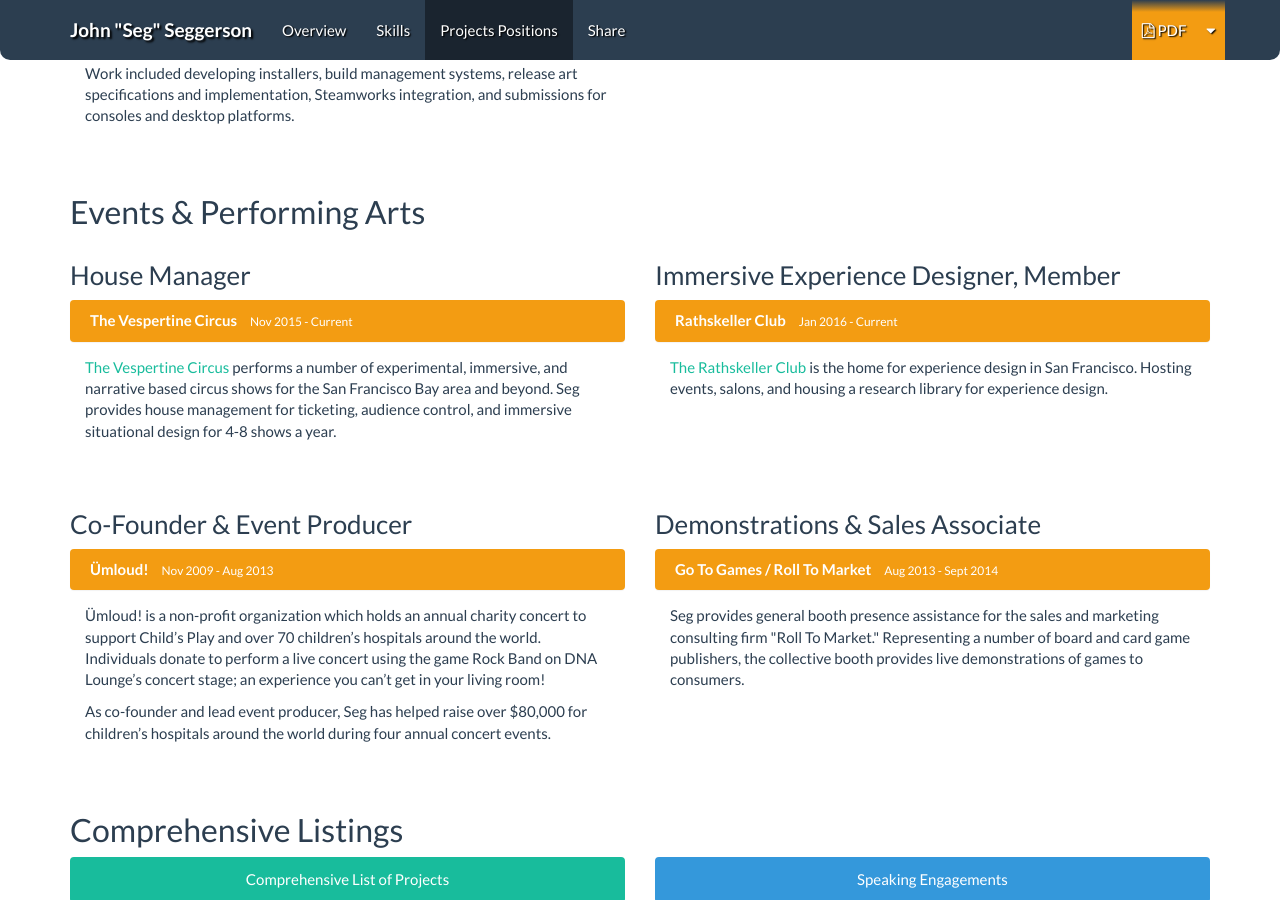
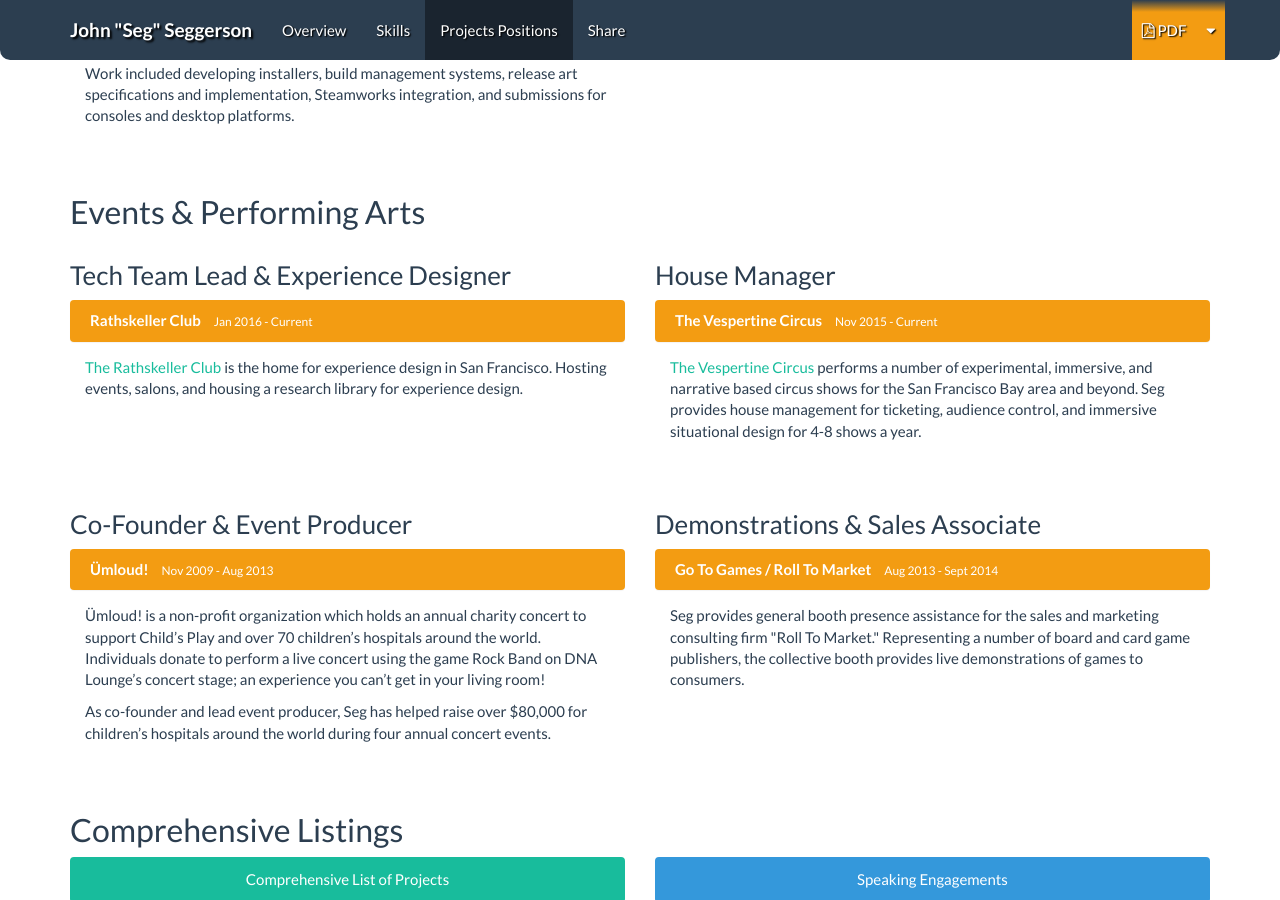
Before and after one commit to TheSeg/theseg.github.io, a Jekyll site: the page built from index.html, in a window 1280 px wide and 900 px high, scrolled down 3292 px. Built offline with Jekyll 4.4.1, drawn with Linux system fonts in a browser that asks for light colours; nearby versions of some CDN libraries; Markdown is read by kramdown in place of the engine named in the settings; comment, search, counter and statistics services are not loaded; some of the changed lines change nothing that is shown; some of the changed text lies outside the part shown.

Commit message:
Positions and titles update.

```diff
--- a/_includes/content/introduction.html
+++ b/_includes/content/introduction.html
@@ -1,6 +1,6 @@
 <div class="introduction-block row">
   <div class="visible-xs">
-      <h2>Senior Front-End Engineer + Designer</h2>
+      <h2>Front-End Engineer + Experience Designer</h2>
   </div>
 	<div class="col-sm-3 col-xs-6">
 		<span class="fa-stack fa-lg">
@@ -9,7 +9,7 @@
 		</span>
 	</div>
   <div class="introduction-text col-sm-6 hidden-xs">
-      <h2>Senior Front-End Engineer + Designer</h2>
+      <h2>Front-End Engineer + Experience Designer</h2>
   </div>
 	<div class="col-sm-3 col-xs-6">
 		<span class="fa-stack fa-lg">
--- a/_includes/content/positions.html
+++ b/_includes/content/positions.html
@@ -168,6 +168,21 @@
 <div class="row">
 
   <div class="col-md-6">
+    <h3>Tech Team Lead &amp; Experience Designer</h3>
+    <div class="panel panel-warning">
+      <div class="panel-heading">
+        <ul class="positionInfo list-inline">
+          <li class="company">Rathskeller Club</li>
+          <li class="dates">Jan 2016 - Current</li>
+        </ul>
+      </div>
+      <div class="panel-body">
+        <p><a href="https://rathskeller.club" target="_blank">The Rathskeller Club</a> is the home for experience design in San Francisco. Hosting events, salons, and housing a research library for experience design.</p>
+      </div>
+    </div>
+  </div>
+
+  <div class="col-md-6">
     <h3>House Manager</h3>
     <div class="panel panel-warning">
       <div class="panel-heading">
@@ -178,21 +193,6 @@
       </div>
       <div class="panel-body">
         <p><a href="http://vespertinecircus.com/" target="_blank">The Vespertine Circus</a> performs a number of experimental, immersive, and narrative based circus shows for the San Francisco Bay area and beyond. Seg provides house management for ticketing, audience control, and immersive situational design for 4-8 shows a year.</p>
-      </div>
-    </div>
-  </div>
-
-  <div class="col-md-6">
-    <h3>Immersive Experience Designer, Member</h3>
-    <div class="panel panel-warning">
-      <div class="panel-heading">
-        <ul class="positionInfo list-inline">
-          <li class="company">Rathskeller Club</li>
-          <li class="dates">Jan 2016 - Current</li>
-        </ul>
-      </div>
-      <div class="panel-body">
-        <p><a href="https://rathskeller.club" target="_blank">The Rathskeller Club</a> is the home for experience design in San Francisco. Hosting events, salons, and housing a research library for experience design.</p>
       </div>
     </div>
   </div>
```
